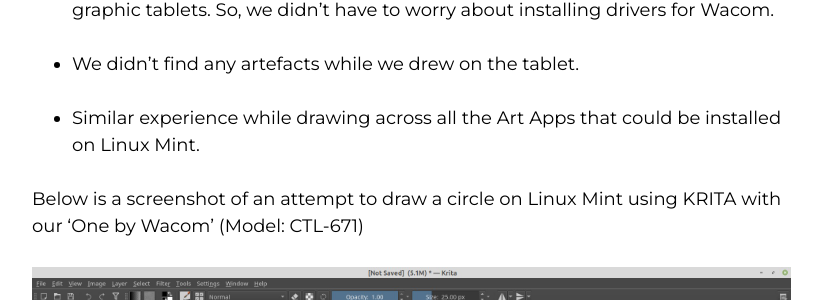
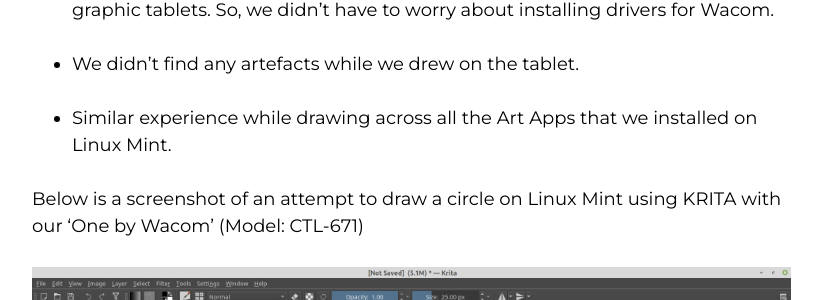
Before and after one commit to bhooraj/bhooraj-blog, a Jekyll site: the page built from _posts/2019-08-17-wacom-devices-on-linux.md, in a window 1280 px wide and 900 px high, scrolled down 3171 px. Shown: the part 153-453 px from the top of the window, without its empty margins (343-1165 px from the left). Built offline with Jekyll 4.4.1, drawn with Linux system fonts in a browser that asks for light colours; nearby versions of some CDN libraries; some web fonts are replaced; comment, search, counter and statistics services are not loaded.

Commit message:
Update 2019-08-17-wacom-devices-on-linux.md

```diff
--- a/_posts/2019-08-17-wacom-devices-on-linux.md
+++ b/_posts/2019-08-17-wacom-devices-on-linux.md
@@ -60,7 +60,7 @@
 
 - We didn't find any artefacts while we drew on the tablet.
 
-- Similar experience while drawing across all the Art Apps that could be installed on Linux Mint.
+- Similar experience while drawing across all the Art Apps that we installed on Linux Mint.
 
 Below is a screenshot of an attempt to draw a circle on Linux Mint using KRITA with our 'One by Wacom' (Model: CTL-671)
 
```
